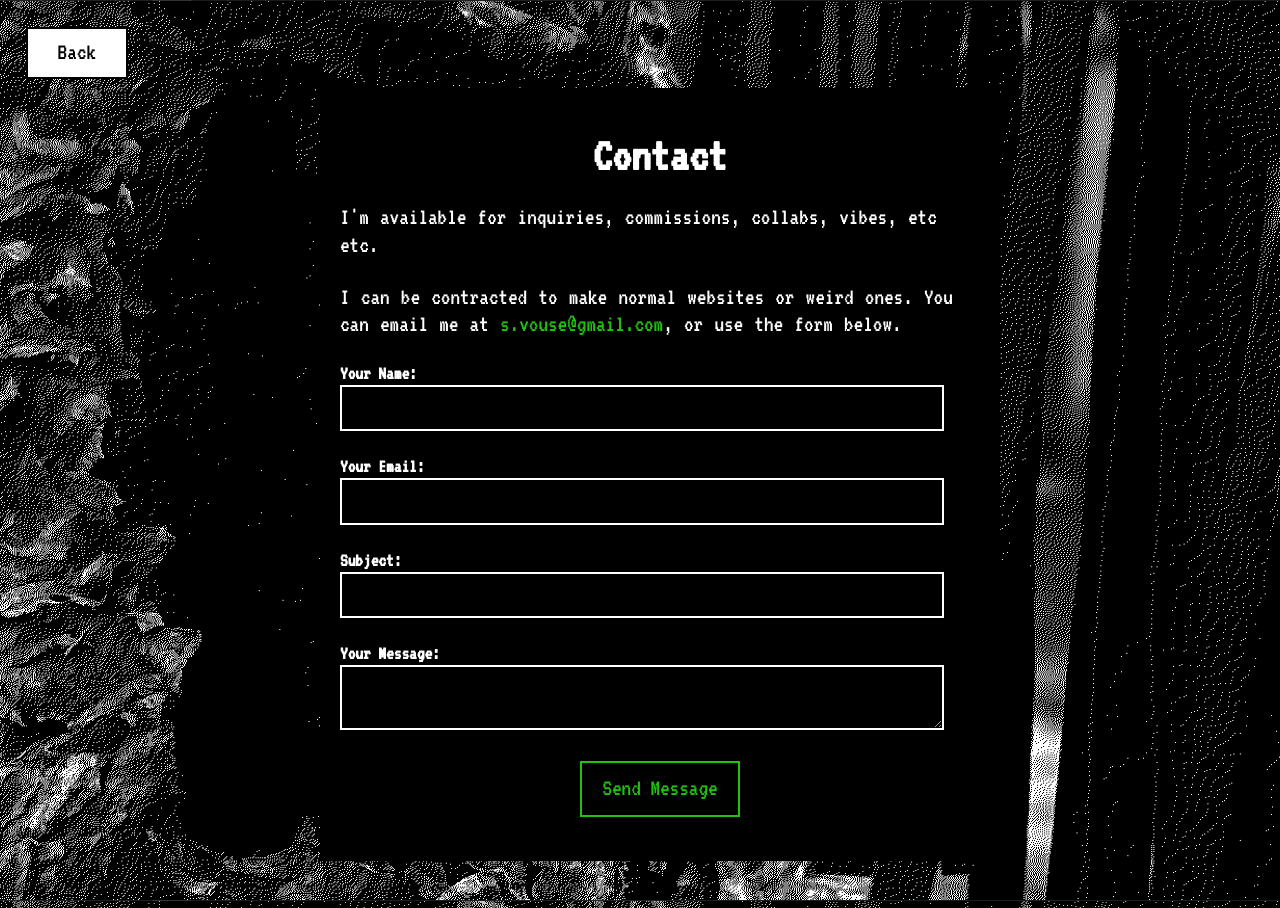
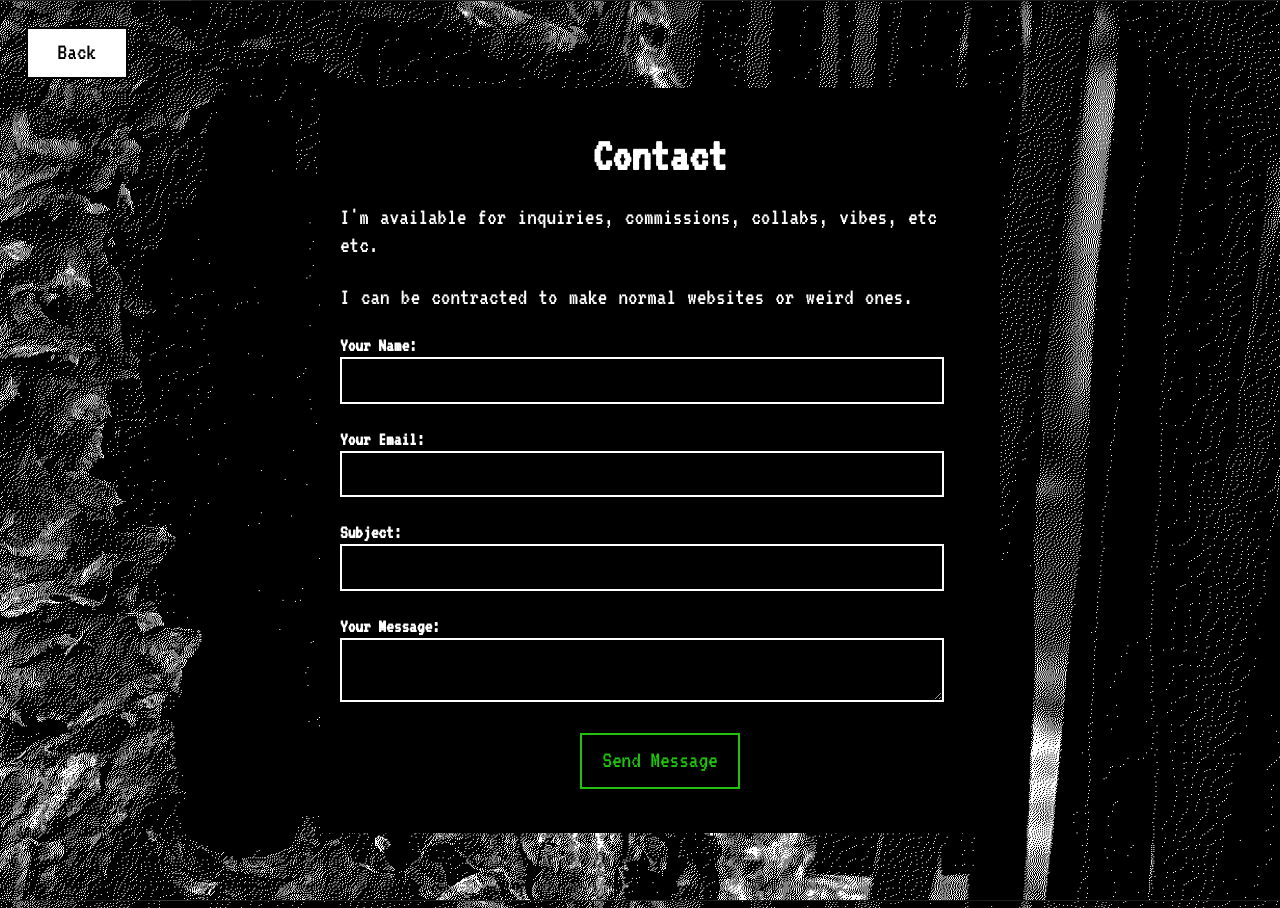
Before and after one commit to svouse/svouse.github.io, a Jekyll site: the page pages/contact.html, which Jekyll copies as it is, in a window 1280 px wide. Built offline with Jekyll 4.4.1, drawn with Linux system fonts in a browser that asks for light colours.

Commit message:
Update contact.html

```diff
--- a/pages/contact.html
+++ b/pages/contact.html
@@ -15,7 +15,7 @@
     <div class="content-card">
         <h1>Contact</h1>
         <p>I'm available for inquiries, commissions, collabs, vibes, etc etc. </p> <p>I can be contracted to make normal websites or weird ones.
-        You can email me at <a href="mailto:s.vouse@gmail.com">s.vouse@gmail.com</a>, or use the form below.</p>
+        </p>
 
         <form action="https://formspree.io/f/mqaerlkz" method="POST">
             <label>
```
